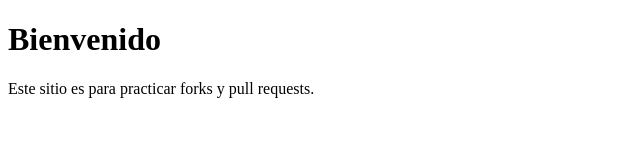
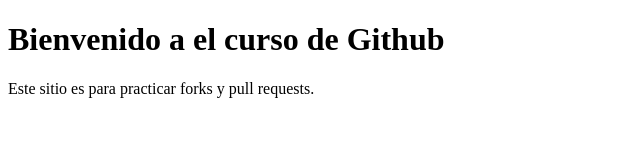
Before and after one commit to omarlaamri/fork-old, a plain HTML site: page index.html in a window 1280 px wide. Shown: the whole page, without its empty margins (0-640 px from the left). Drawn offline with Linux system fonts and the light colour scheme.

Commit message:
Update index.html

```diff
--- a/index.html
+++ b/index.html
@@ -2,7 +2,7 @@
 <html lang="es">
 <head><meta charset="utf-8"><title>Práctica Fork & PR</title></head>
 <body>
-  <h1>Bienvenido</h1>
+  <h1>Bienvenido a el curso de Github</h1>
   <p>Este sitio es para practicar forks y pull requests.</p>
 </body>
 </html>
```
